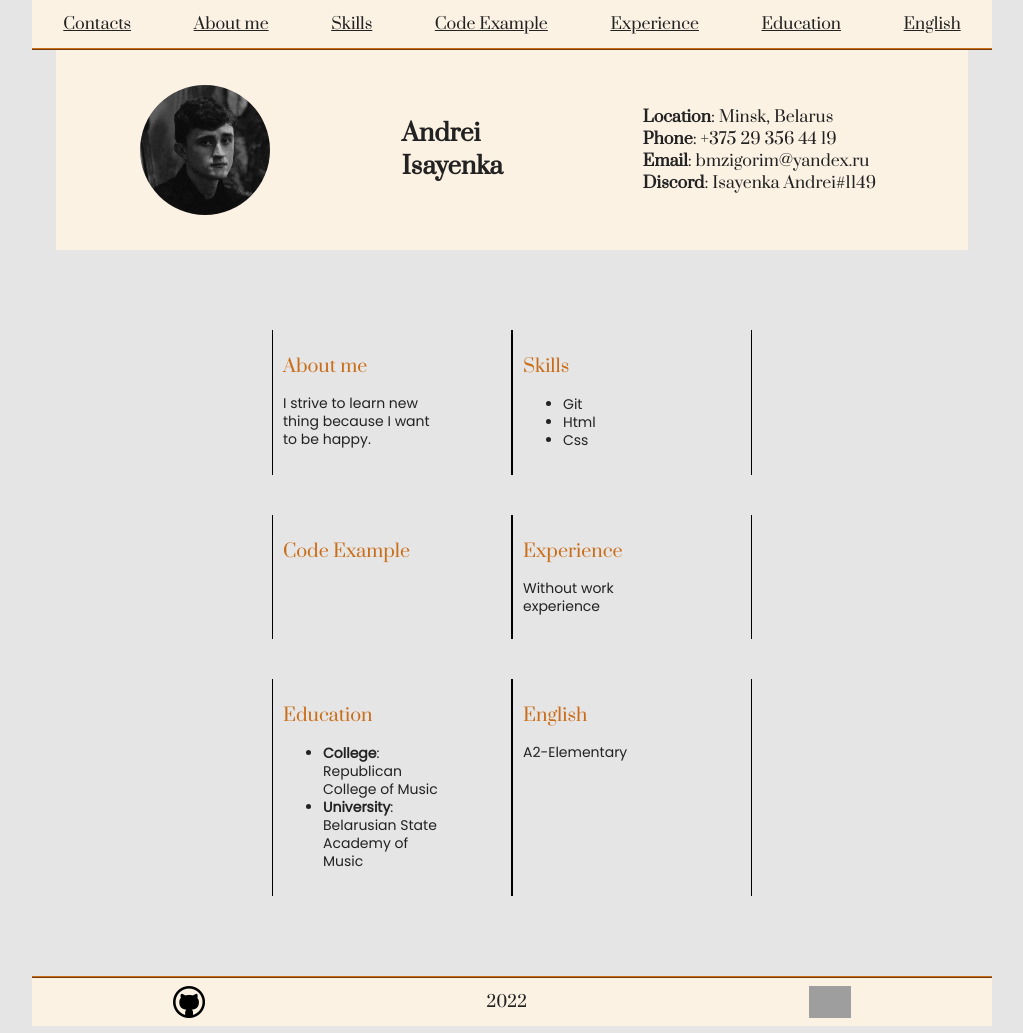
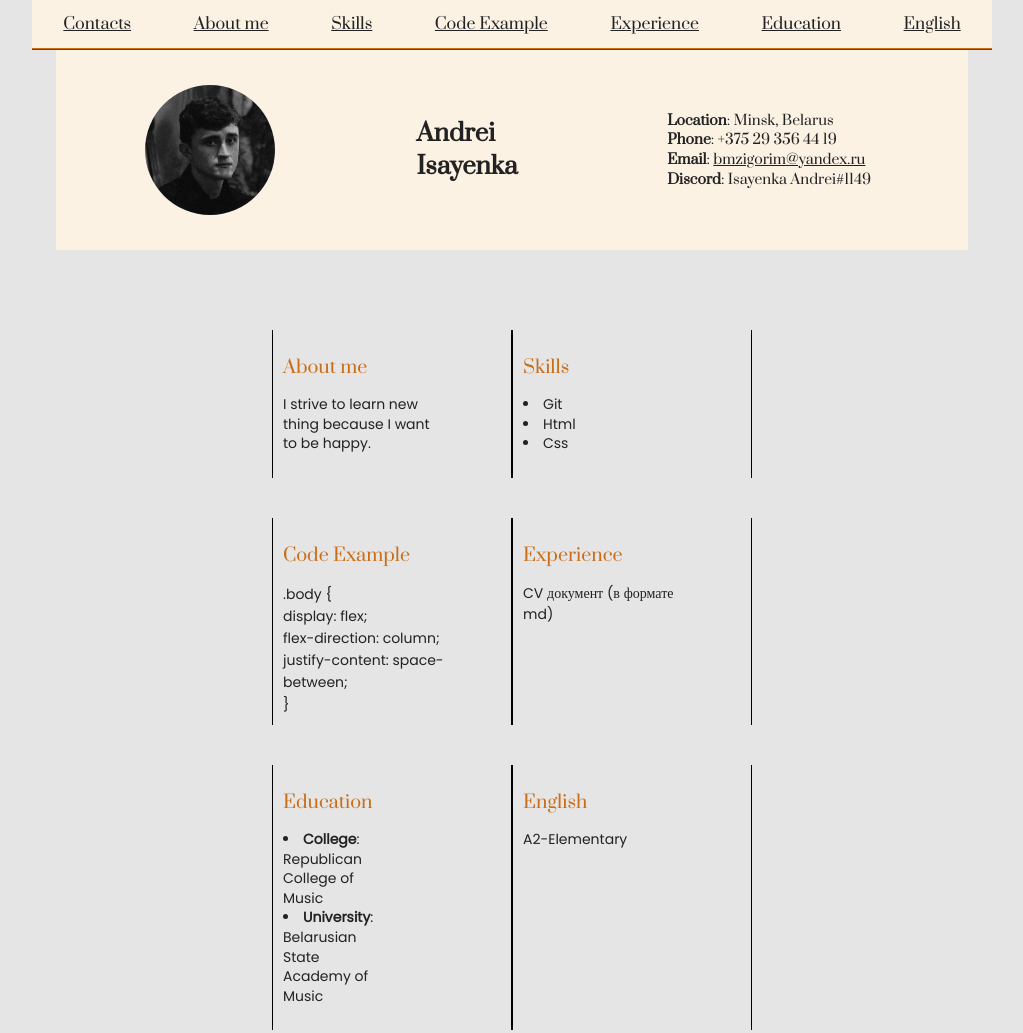
Before and after one commit to IsayenkaAndrei/rsschool-cv, a plain HTML site: page index.html in a window 1280 px wide. Shown: the top 1033 px of the page, without its empty margins (128-1151 px from the left). Drawn offline with Linux system fonts and the light colour scheme; grey boxes are pictures that could not be loaded.

Commit message:
feat: add Experience information

```diff
--- a/css/style.css
+++ b/css/style.css
@@ -115,8 +115,24 @@
 .header-contacts {
     padding: 0px;
     list-style: none;
+
+    font-weight: 400;
+    font-size: 14px;
+    line-height: 140%;
+
+
+
 }
 
+.contacts-link {
+    color: #222222;
+}
+
+.contacts-link:hover {
+    background-color: rgba(202, 109, 24, 0.5);
+
+    transition: .5s;
+}
 
 .main {
     display: flex;
@@ -149,18 +165,35 @@
     font-style: normal;
     font-weight: 400;
     font-size: 18px;
-    line-height: 24px;
+    line-height: 140%;
 
     color: #CA6D18;
 }
-.main-p, .main-list>li {
+.main-text, .main-list>li {
     width: 70%;
 
     font-family: 'Poppins';
     font-style: normal;
     font-weight: 400;
     font-size: 14px;
-    line-height: 18px;
+    line-height: 140%;
+}
+
+.main-list {
+    padding: 0px;
+    list-style-position: inside;
+}
+
+.main-link {
+    text-decoration: 0;
+    color: #222222;
+    line-height: 150%;
+}
+
+.main-link:hover {
+    background-color: rgba(202, 109, 24, 0.5);
+
+    transition: .5s;
 }
 
 
@@ -168,7 +201,6 @@
     display: flex;
     flex-direction: row;
     justify-content: space-around;
-    /* box-sizing: border-box; */
 
     min-width: 600px;
     width: 100%;
@@ -202,8 +234,3 @@
 
     transition: .5s;
 }
-
-/* .footer-image-text {
-    box-sizing: content-box;
-    margin-left: px;
-} */
--- a/index.html
+++ b/index.html
@@ -32,7 +32,7 @@
           <ul class="header-contacts">
            <li class="contacts"><b>Location</b>: Minsk, Belarus</li>
             <li class="contacts"><b>Phone</b>: +375 29 356 44 19</li>
-            <li class="contacts"><b>Email</b>:<a class="contacts-link" href="mailto:bmzigorim@yandex.ru"></a> bmzigorim@yandex.ru</li>
+            <li class="contacts"><b>Email</b>: <a class="contacts-link" href="mailto:bmzigorim@yandex.ru">bmzigorim@yandex.ru</a></li>
             <li class="contacts"><b>Discord</b>: Isayenka Andrei#1149</li>
           </ul>
       </div>
@@ -41,11 +41,11 @@
 <main class="main">
     <section class="main-section" id="about_me">
       <h2 class="main-h2">About me</h2>
-      <p class="main-p">I strive to learn new thing because I want to be happy.</p>
+      <p class="main-text">I strive to learn new thing because I want to be happy.</p>
     </section>
     <section class="main-section" id="skills">
       <h2 class="main-h2">Skills</h2>
-      <ul class="main-list">
+      <ul class="main-text  main-list">
         <li>Git</li>
         <li>Html</li>
         <li>Css</li>
@@ -53,28 +53,34 @@
     </section>
      <section class="main-section" id="code_example">
        <h2 class="main-h2">Code Example</h2>
-       <p class="main-p"></p>
+      <code class="main-text">
+    .body {<br>
+    display: flex;<br>
+    flex-direction: column;<br>
+    justify-content: space-between;<br>
+    }
+      </code>
     </section>
     <section class="main-section" id="experience">
        <h2 class="main-h2">Experience</h2>
-       <p class="main-p">Without work experience</p>
+       <p class="main-text"><a class="main-link" href="https://isayenkaandrei.github.io/rsschool-cv/cv" target="_blank">CV документ (в формате md)</a></p>
     </section>
     <section class="main-section" id="education">
        <h2 class="main-h2">Education</h2>
-       <ul class="main-list">
+       <ul class="main-text main-list">
         <li><b>College</b>: Republican College of Music</li>
         <li><b>University</b>: Belarusian State Academy of Music</li>
        </ul>
     </section>
     <section class="main-section" id="english">
        <h2 class="main-h2">English</h2>
-       <p class="main-p">A2-Elementary</p>
+       <p class="main-text">A2-Elementary</p>
     </section>
 </main>
 <footer class="footer">
-  <a class="footer-elements footer-link" href="https://github.com/IsayenkaAndrei/"><img class="footer-image" src="images/git_logo.png" alt="github_logo"></a>
+  <a class="footer-elements footer-link" href="https://github.com/IsayenkaAndrei/" target="_blank"><img class="footer-image" src="images/git_logo.png" alt="github_logo"></a>
   <p class="footer-elements">2022</p>
-  <a class="footer-elements footer-link" href="https://rs.school/js-stage0/"><img class="footer-image" src="https://rs.school/images/rs_school_js.svg" alt="rsshool_logo"></a>
+  <a class="footer-elements footer-link" href="https://rs.school/js-stage0/" target="_blank"><img class="footer-image" src="https://rs.school/images/rs_school_js.svg" alt="rsshool_logo"></a>
 </footer>
 
 
```
